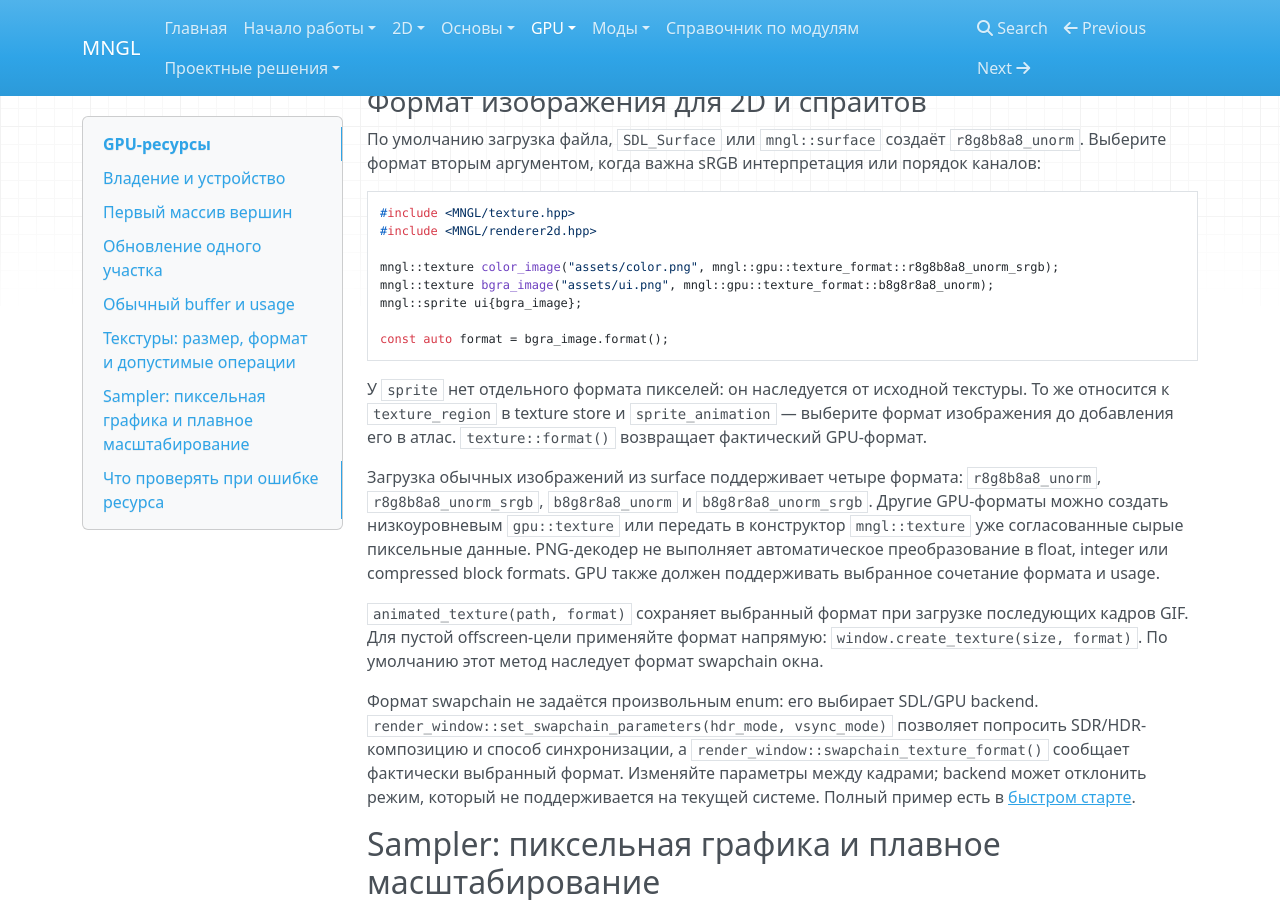
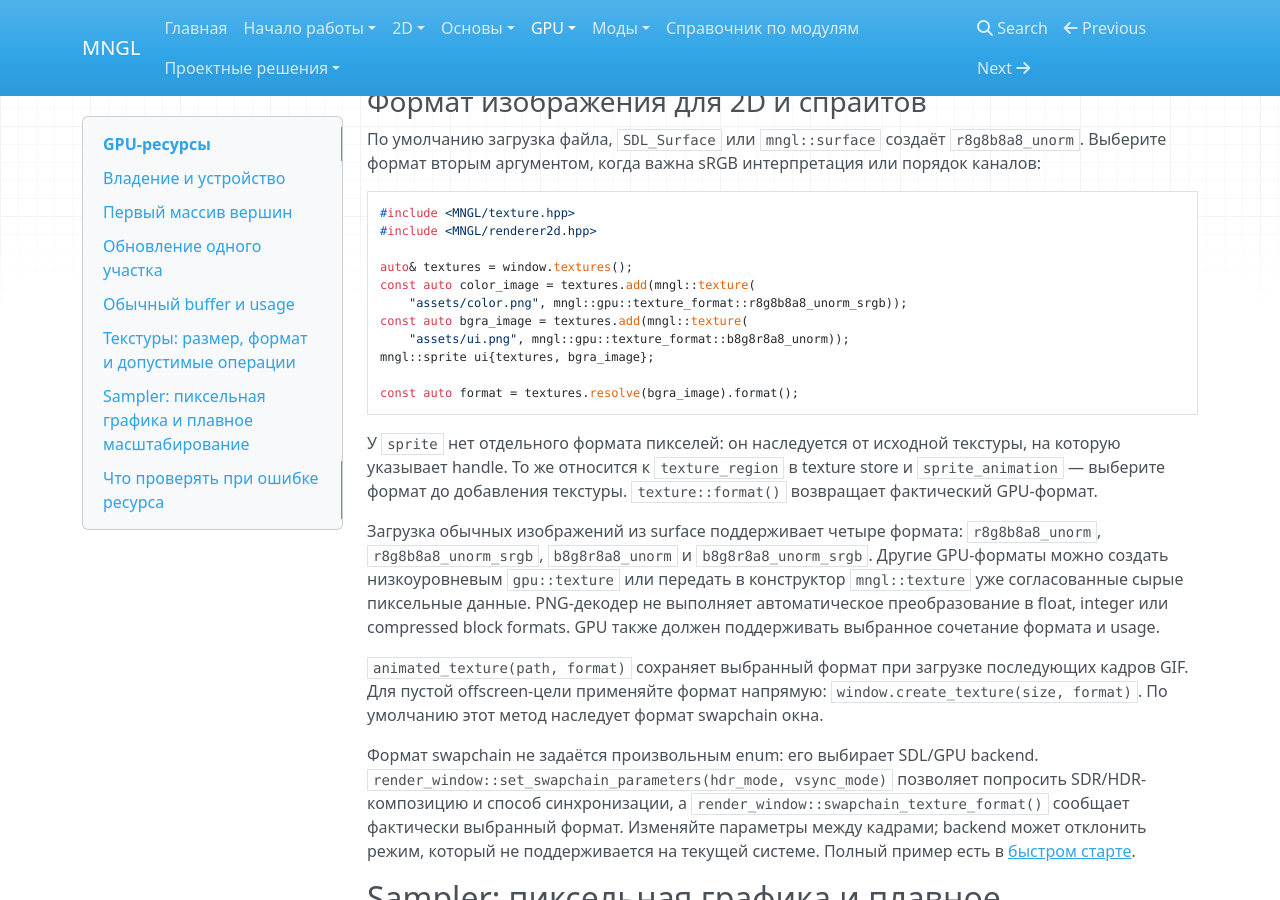
Before and after one commit to Romansgamp6tu/MNGL, an MkDocs documentation site: the page built from docs/gpu/resources.md, in a window 1280 px wide and 900 px high, scrolled down 3783 px. Built offline with MkDocs 1.6.1, drawn with Linux system fonts in a browser that asks for light colours; nearby versions of some CDN libraries.

Commit message:
docs: use texture store handles for image sprites

````diff
--- a/docs/gpu/resources.md
+++ b/docs/gpu/resources.md
@@ -152,16 +152,19 @@ mngl::gpu::texture scene(
 #include <MNGL/texture.hpp>
 #include <MNGL/renderer2d.hpp>
 
-mngl::texture color_image("assets/color.png", mngl::gpu::texture_format::r8g8b8a8_unorm_srgb);
-mngl::texture bgra_image("assets/ui.png", mngl::gpu::texture_format::b8g8r8a8_unorm);
-mngl::sprite ui{bgra_image};
+auto& textures = window.textures();
+const auto color_image = textures.add(mngl::texture(
+    "assets/color.png", mngl::gpu::texture_format::r8g8b8a8_unorm_srgb));
+const auto bgra_image = textures.add(mngl::texture(
+    "assets/ui.png", mngl::gpu::texture_format::b8g8r8a8_unorm));
+mngl::sprite ui{textures, bgra_image};
 
-const auto format = bgra_image.format();
+const auto format = textures.resolve(bgra_image).format();
 ```
 
 У `sprite` нет отдельного формата пикселей: он наследуется от исходной
-текстуры. То же относится к `texture_region` в texture store и
-`sprite_animation` — выберите формат изображения до добавления его в атлас.
+текстуры, на которую указывает handle. То же относится к `texture_region` в
+texture store и `sprite_animation` — выберите формат до добавления текстуры.
 `texture::format()` возвращает фактический GPU-формат.
 
 Загрузка обычных изображений из surface поддерживает четыре формата:
````
